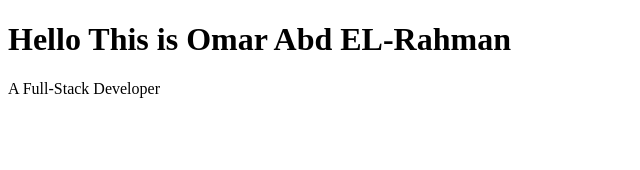
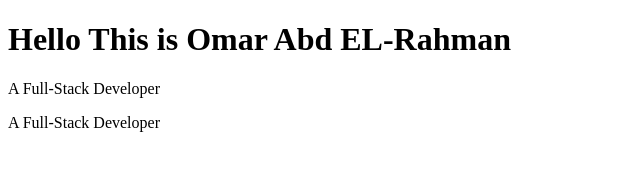
Before and after one commit to oa180/vc-lab2-ITI, a plain HTML site: page file1.html in a window 1280 px wide. Shown: the whole page, without its empty margins (0-640 px from the left). Drawn offline with Linux system fonts and the light colour scheme.

Commit message:
file1 updated

```diff
--- a/file1.html
+++ b/file1.html
@@ -8,5 +8,6 @@
   <body>
     <h1>Hello This is Omar Abd EL-Rahman</h1>
     <p>A Full-Stack Developer</p>
+    <p>A Full-Stack Developer</p>
   </body>
 </html>
```
